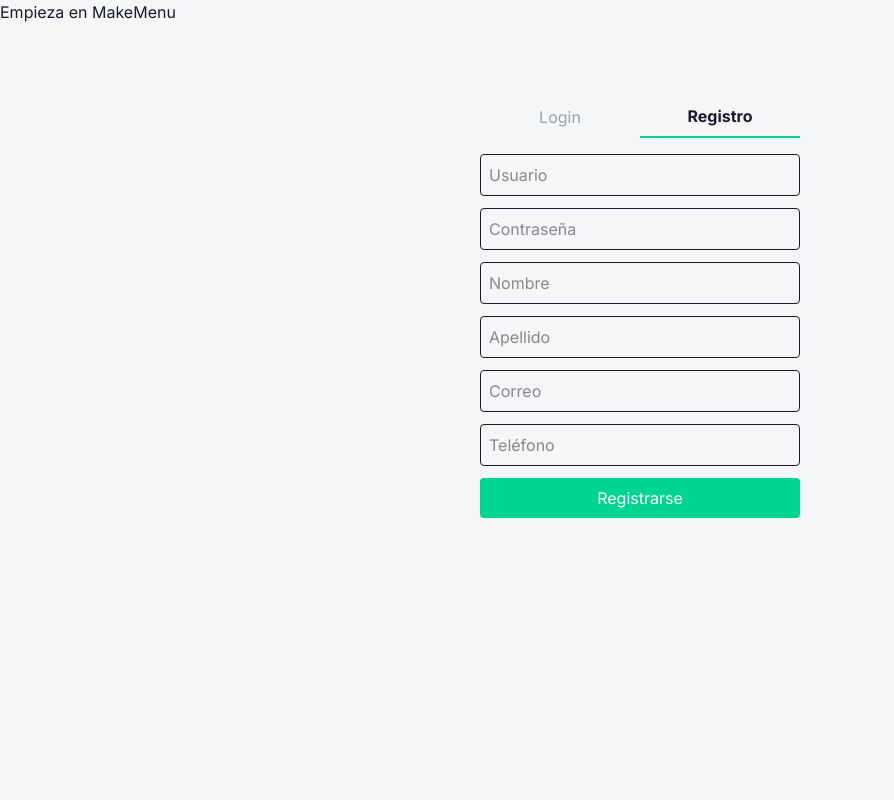
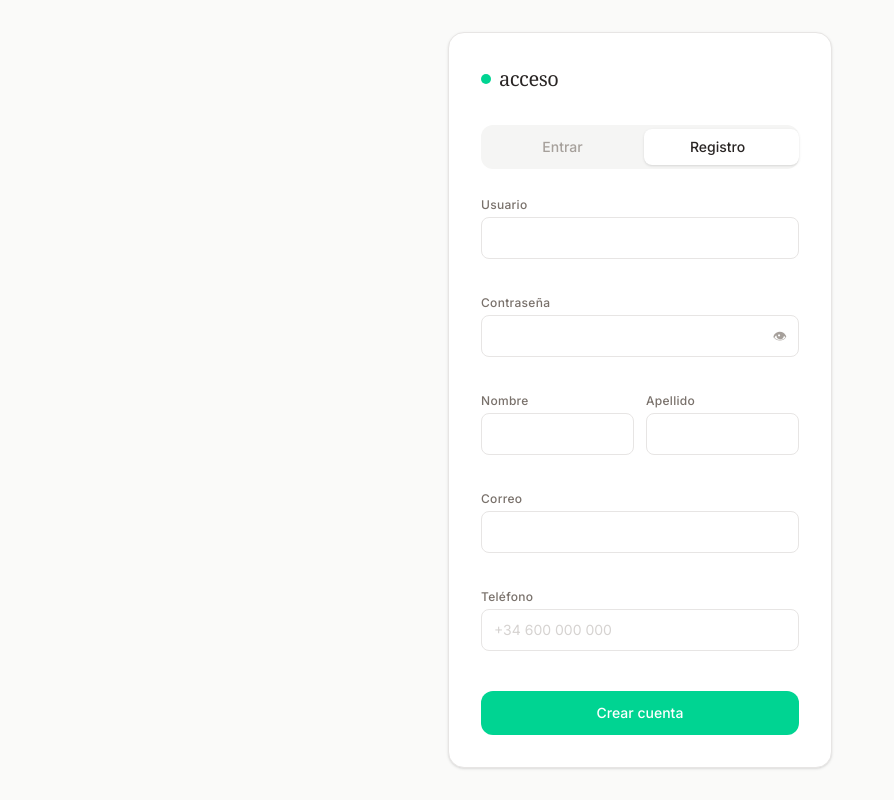
Before and after one commit to CRhernandez1/make-menu, a Vue app in the folder client/: page /login in a window 1280 px wide. Both pictures are taken after a click on the button "Registro". Shown: the whole page, without its empty margins (0-894 px from the left). Built offline with nearby package versions, Linux system fonts and the light colour scheme.

Commit message:
fixed verification in api and client

```diff
--- a/client/src/components/auth-page/FormLogin.vue
+++ b/client/src/components/auth-page/FormLogin.vue
@@ -1,107 +1,204 @@
 <template>
-  <div class="flex items-center justify-center mt-20">
-    <div class="w-full max-w-xs">
-      <div class="flex mb-4">
-        <button
-          @click="tab = 'login'"
-          :class="tab === 'login' ? 'border-b-2 border-emerald-400 font-bold' : 'text-gray-400'"
-          class="flex-1 pb-2"
-        >
-          Login
-        </button>
-        <button
-          @click="tab = 'register'"
-          :class="tab === 'register' ? 'border-b-2 border-emerald-400 font-bold' : 'text-gray-400'"
-          class="flex-1 pb-2"
-        >
-          Registro
-        </button>
+  <div class="min-h-screen flex items-center justify-center bg-stone-50">
+    <div class="w-full max-w-sm bg-white border border-stone-200 rounded-2xl shadow-sm p-8">
+
+      <!-- Brand -->
+      <div class="flex items-center gap-2 mb-8">
+        <div class="w-2.5 h-2.5 rounded-full bg-emerald-400" />
+        <span class="font-serif text-xl tracking-tight text-stone-800">acceso</span>
       </div>
 
+      <!-- Tabs -->
+      <div class="relative flex bg-stone-100 rounded-xl p-1 mb-7">
+        <button
+          @click="switchTab('login')"
+          :class="['flex-1 py-2 text-sm font-medium rounded-lg z-10 transition-colors duration-200', tab === 'login' ? 'text-stone-800' : 'text-stone-400']"
+        >Entrar</button>
+        <button
+          @click="switchTab('register')"
+          :class="['flex-1 py-2 text-sm font-medium rounded-lg z-10 transition-colors duration-200', tab === 'register' ? 'text-stone-800' : 'text-stone-400']"
+        >Registro</button>
+        <div
+          class="absolute top-1 bottom-1 w-[calc(50%-4px)] bg-white rounded-lg shadow-sm transition-all duration-300"
+          :class="tab === 'login' ? 'left-1' : 'left-[calc(50%+4px)]'"
+        />
+      </div>
+
+      <form @submit.prevent="handleSubmit" novalidate>
+        <div class="flex flex-col gap-4 mb-5">
+
+          <!-- Usuario -->
+          <div class="flex flex-col gap-1">
+            <label class="text-xs font-medium text-stone-500 tracking-wide">Usuario</label>
             <input
               v-model="username"
               type="text"
-        placeholder="Usuario"
-        class="w-full mb-3 p-2 border rounded"
+              autocomplete="username"
+              @blur="validateField('username')"
+              :class="inputClass(errors.username)"
             />
+            <span class="text-xs text-red-400 min-h-[16px]">{{ errors.username }}</span>
+          </div>
+
+          <!-- Contraseña -->
+          <div class="flex flex-col gap-1">
+            <label class="text-xs font-medium text-stone-500 tracking-wide">Contraseña</label>
+            <div class="relative">
               <input
                 v-model="password"
-        type="password"
-        placeholder="Contraseña"
-        class="w-full mb-3 p-2 border rounded"
+                :type="showPassword ? 'text' : 'password'"
+                autocomplete="current-password"
+                @blur="validateField('password')"
+                :class="inputClass(errors.password) + ' pr-10'"
               />
+              <button
+                type="button"
+                @click="showPassword = !showPassword"
+                class="absolute right-3 top-1/2 -translate-y-1/2 text-stone-400 hover:text-stone-600 text-sm"
+              >{{ showPassword ? '🙈' : '👁' }}</button>
+            </div>
+            <span class="text-xs text-red-400 min-h-[16px]">{{ errors.password }}</span>
+          </div>
 
           <template v-if="tab === 'register'">
-        <input
-          v-model="firstName"
-          type="text"
-          placeholder="Nombre"
-          class="w-full mb-3 p-2 border rounded"
-        />
-        <input
-          v-model="lastName"
-          type="text"
-          placeholder="Apellido"
-          class="w-full mb-3 p-2 border rounded"
-        />
-        <input
-          v-model="email"
-          type="email"
-          placeholder="Correo"
-          class="w-full mb-3 p-2 border rounded"
-        />
-        <input
-          v-model="phone"
-          type="tel"
-          placeholder="Teléfono"
-          class="w-full mb-3 p-2 border rounded"
-        />
+            <!-- Nombre + Apellido -->
+            <div class="grid grid-cols-2 gap-3">
+              <div class="flex flex-col gap-1">
+                <label class="text-xs font-medium text-stone-500 tracking-wide">Nombre</label>
+                <input v-model="firstName" type="text" @blur="validateField('firstName')" :class="inputClass(errors.firstName)" />
+                <span class="text-xs text-red-400 min-h-[16px]">{{ errors.firstName }}</span>
+              </div>
+              <div class="flex flex-col gap-1">
+                <label class="text-xs font-medium text-stone-500 tracking-wide">Apellido</label>
+                <input v-model="lastName" type="text" @blur="validateField('lastName')" :class="inputClass(errors.lastName)" />
+                <span class="text-xs text-red-400 min-h-[16px]">{{ errors.lastName }}</span>
+              </div>
+            </div>
+
+            <!-- Email -->
+            <div class="flex flex-col gap-1">
+              <label class="text-xs font-medium text-stone-500 tracking-wide">Correo</label>
+              <input v-model="email" type="email" autocomplete="email" @blur="validateField('email')" :class="inputClass(errors.email)" />
+              <span class="text-xs text-red-400 min-h-[16px]">{{ errors.email }}</span>
+            </div>
+
+            <!-- Teléfono -->
+            <div class="flex flex-col gap-1">
+              <label class="text-xs font-medium text-stone-500 tracking-wide">Teléfono</label>
+              <input v-model="phone" type="tel" placeholder="+34 600 000 000" @blur="validateField('phone')" :class="inputClass(errors.phone)" />
+              <span class="text-xs text-red-400 min-h-[16px]">{{ errors.phone }}</span>
+            </div>
           </template>
+        </div>
 
+        <!-- Error servidor -->
+        <p v-if="serverError" class="text-xs text-red-400 text-center mb-4">{{ serverError }}</p>
+
+        <!-- Submit -->
         <button
-        @click="handleSubmit"
-        class="w-full bg-emerald-400 text-white p-2 rounded"
+          type="submit"
+          :disabled="loading"
+          class="w-full py-3 bg-emerald-400 hover:bg-emerald-500 disabled:opacity-60 disabled:cursor-not-allowed text-white text-sm font-medium rounded-xl transition-colors duration-150 flex items-center justify-center min-h-[44px]"
         >
-        {{ tab === 'login' ? 'Entrar' : 'Registrarse' }}
+          <svg v-if="loading" class="animate-spin h-4 w-4 text-white" xmlns="http://www.w3.org/2000/svg" fill="none" viewBox="0 0 24 24">
+            <circle class="opacity-25" cx="12" cy="12" r="10" stroke="currentColor" stroke-width="4"/>
+            <path class="opacity-75" fill="currentColor" d="M4 12a8 8 0 018-8v8z"/>
+          </svg>
+          <span v-else>{{ tab === 'login' ? 'Entrar' : 'Crear cuenta' }}</span>
         </button>
-      <p v-if="message" class="mt-2 text-sm text-red-500">{{ message }}</p>
+      </form>
     </div>
   </div>
 </template>
 
 <script setup lang="ts">
-import { ref } from 'vue'
+import { ref, reactive } from 'vue'
 import { useAuthStore } from '@/stores/auth'
 
 const auth = useAuthStore()
-const tab = ref('login')
+
+const tab = ref<'login' | 'register'>('login')
 const username = ref('')
 const password = ref('')
 const firstName = ref('')
 const lastName = ref('')
 const email = ref('')
 const phone = ref('')
-const message = ref('')
+const showPassword = ref(false)
+const loading = ref(false)
+const serverError = ref('')
 
-const handleSubmit = async () => {
-  message.value = ''
+const errors = reactive<Record<string, string>>({
+  username: '', password: '', firstName: '', lastName: '', email: '', phone: '',
+})
+
+const inputClass = (error: string) =>
+  `w-full px-3 py-2.5 text-sm rounded-lg border outline-none transition-colors duration-150 ${
+    error
+      ? 'border-red-300 focus:border-red-400'
+      : 'border-stone-200 focus:border-emerald-400'
+  } text-stone-800 placeholder:text-stone-300`
+
+const EMAIL_RE = /^[^\s@]+@[^\s@]+\.[^\s@]+$/
+const PHONE_RE = /^\+?[\d\s\-().]{7,15}$/
+
+const validators: Record<string, () => string> = {
+  username: () => !username.value.trim() ? 'El usuario es obligatorio' : '',
+  password: () => {
+    if (!password.value) return 'La contraseña es obligatoria'
+    return ''
+  },
+  firstName: () => !firstName.value.trim() ? 'El nombre es obligatorio' : '',
+  lastName: () => !lastName.value.trim() ? 'El apellido es obligatorio' : '',
+  email: () => {
+    if (!email.value.trim()) return 'El correo es obligatorio'
+    if (!EMAIL_RE.test(email.value)) return 'Correo no válido'
+    return ''
+  },
+  phone: () => {
+    if (!phone.value.trim()) return 'El teléfono es obligatorio'
+    const digits = phone.value.replace(/\D/g, '')
+    if (!PHONE_RE.test(phone.value)) return 'Formato no válido'
+    if (digits.length < 7) return 'Teléfono demasiado corto'
+    if (digits.length > 15) return 'Teléfono demasiado largo'
+    return ''
+  },
+}
+
+function validateField(field: string) {
+  errors[field] = validators[field]?.() ?? ''
+}
+
+function validateAll(): boolean {
+  const fields = tab.value === 'login'
+    ? ['username', 'password']
+    : ['username', 'password', 'firstName', 'lastName', 'email', 'phone']
+  fields.forEach(validateField)
+  return fields.every(f => !errors[f])
+}
+
+function switchTab(newTab: 'login' | 'register') {
+  tab.value = newTab
+  serverError.value = ''
+  Object.keys(errors).forEach(k => (errors[k] = ''))
+}
+
+async function handleSubmit() {
+  serverError.value = ''
+  if (!validateAll()) return
+  loading.value = true
   try {
     if (tab.value === 'login') {
       await auth.login(username.value, password.value)
     } else {
-      await auth.register(
-        username.value,
-        password.value,
-        firstName.value,
-        lastName.value,
-        email.value,
-        phone.value
-      )
+      await auth.register(username.value, password.value, firstName.value, lastName.value, email.value, phone.value)
     }
   } catch {
-    message.value = tab.value === 'login'
+    serverError.value = tab.value === 'login'
       ? 'Usuario o contraseña incorrectos'
-      : 'Error al registrar'
+      : 'Error al registrar. Inténtalo de nuevo.'
+  } finally {
+    loading.value = false
   }
 }
 </script>
--- a/client/src/views/AuthView.vue
+++ b/client/src/views/AuthView.vue
@@ -1,6 +1,5 @@
 <template>
   <div class="login-page">
-    <h1>Empieza en MakeMenu</h1>
     <FormLogin />
   </div>
 </template>
```
Also changed, not shown: 2 other files (tests, documents, lock files or other folders). Lines whose indentation alone changed are shown as unchanged.
